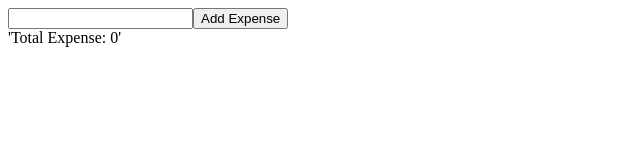
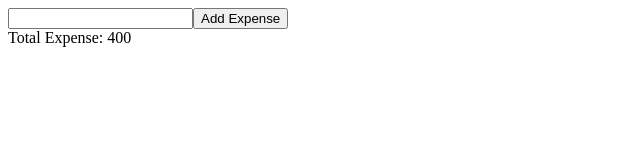
Before and after one commit to mdrizwan7739/React-Expense-Calculator---Outputting-Dynamic-Data-Working-with-Expressions-in---9rqhdeejkul3, a React app: page / in a window 1280 px wide. Shown: the top 160 px of the page, without its empty margins (0-640 px from the left). Built offline with nearby package versions, Linux system fonts and the light colour scheme.

Commit message:
Update App.js

```diff
--- a/src/components/App.js
+++ b/src/components/App.js
@@ -20,7 +20,7 @@ const App = () => {
       <div id="expense-list">
       </div>
       <div id="total-expense">
-        'Total Expense: {expense}'
+        Total Expense: 400
       </div>
     </div>
   )
```
